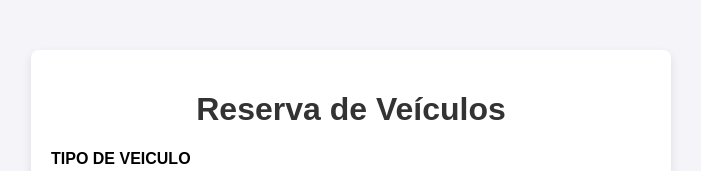
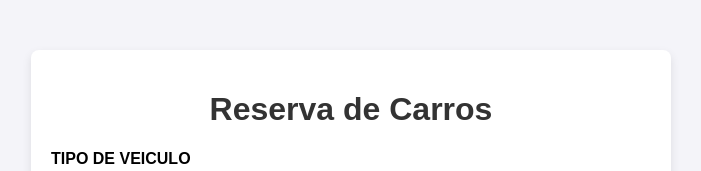
Before and after one commit to Tallysson2k23/versao7, a website: page index.html in a window 1280 px wide. Shown: the top 171 px of the page, without its empty margins (289-990 px from the left). Drawn offline with Linux system fonts and the light colour scheme.

Commit message:
mudança no mode
mudança do nome veiculo para carros

```diff
--- a/index.html
+++ b/index.html
@@ -12,7 +12,7 @@
 </head>
 <body>
     <div class="container">
-        <h1>Reserva de Veículos</h1>
+        <h1>Reserva de Carros</h1>
         <form id="vehicleForm">
             <label for="vehicleType">TIPO DE VEICULO</label>
             <select id="vehicleType" required>
```
